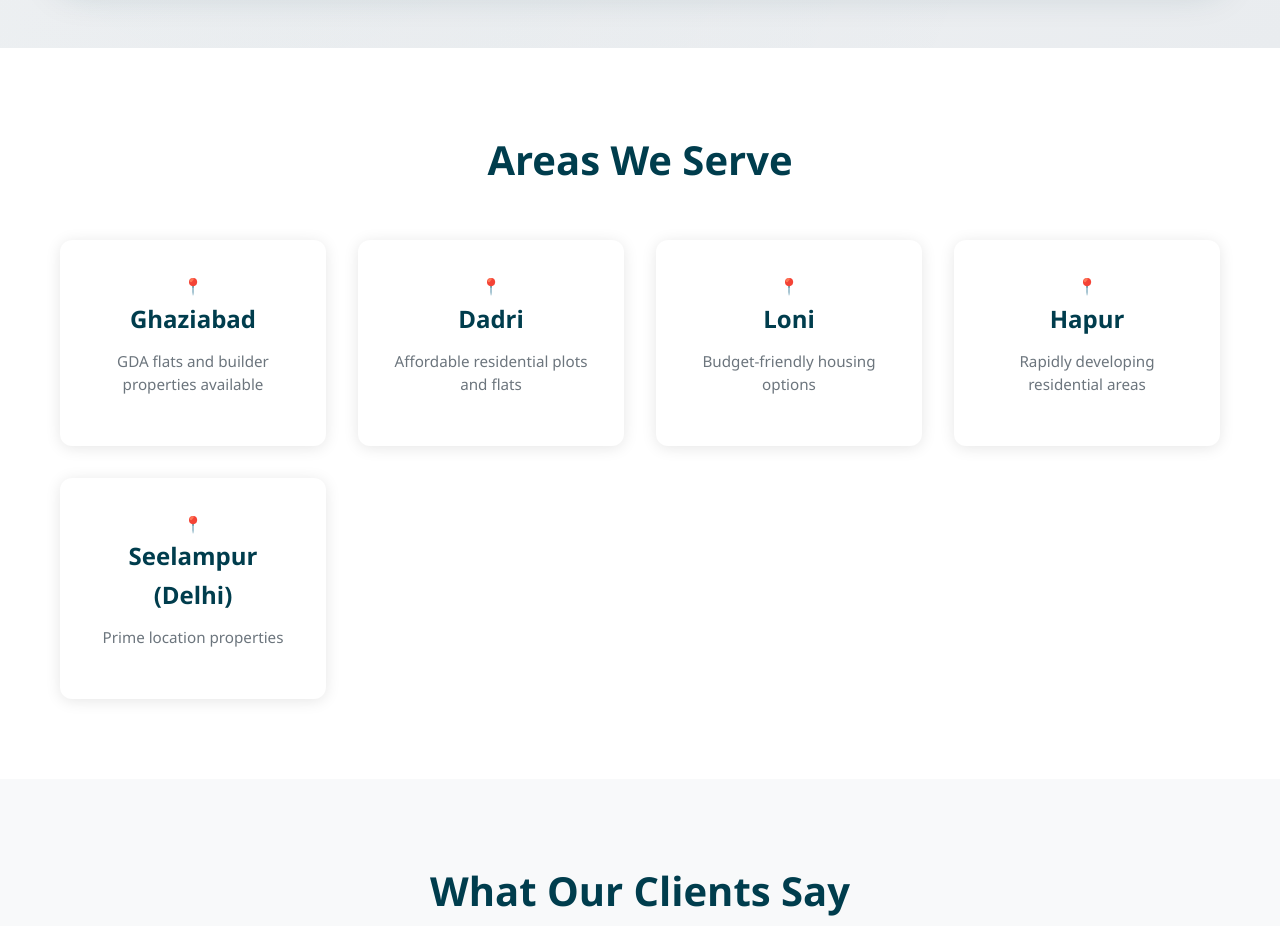
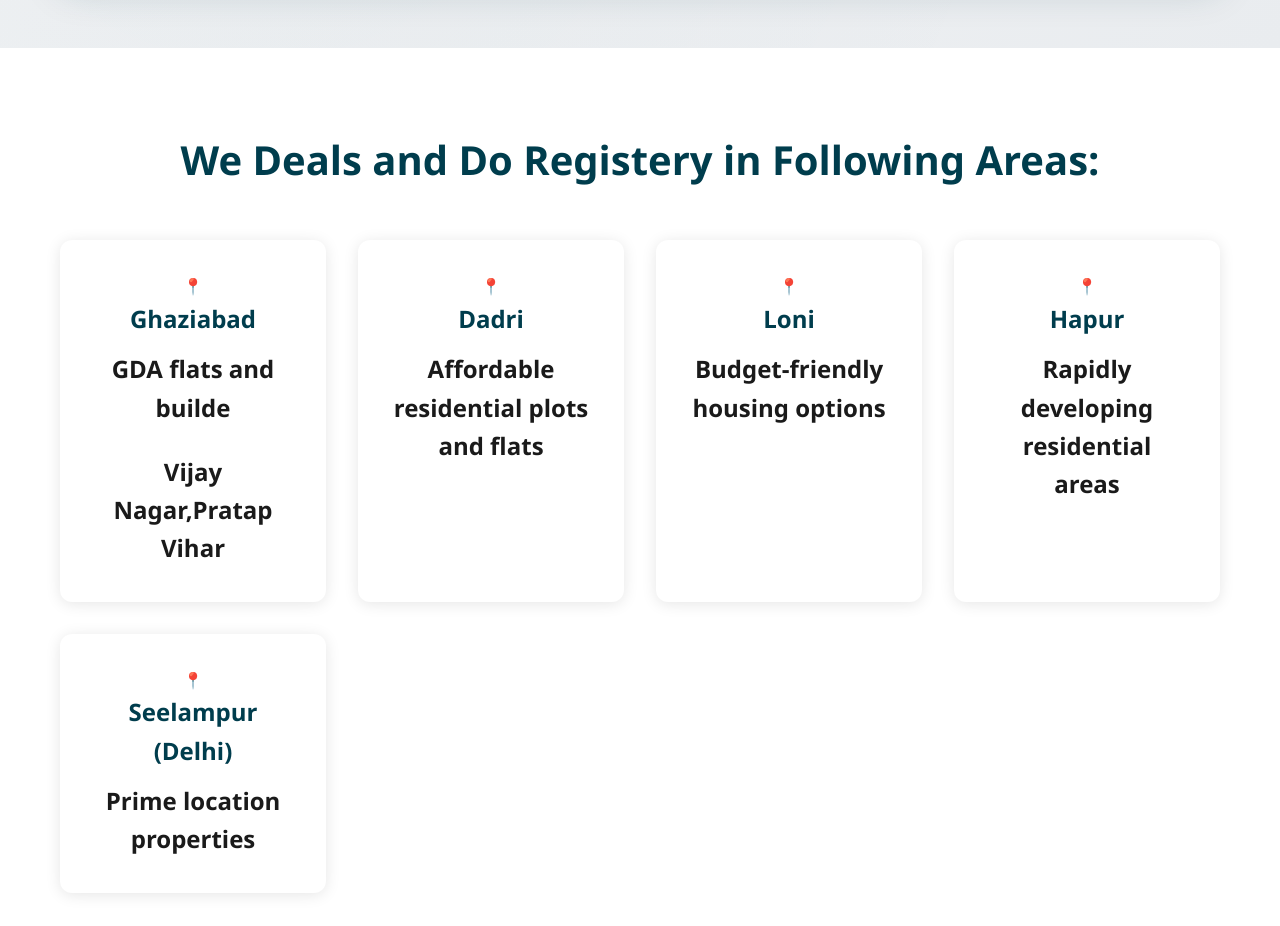
Before and after one commit to codewithakash-09/real-estate, a website: page frontend/index.html in a window 1280 px wide. Shown: the part 4260-5186 px from the top of the page. Drawn offline with nearby package versions, Linux system fonts and the light colour scheme; no server answers.

Commit message:
Update location section titles and descriptions

```diff
--- a/frontend/index.html
+++ b/frontend/index.html
@@ -232,37 +232,38 @@
 
 <section class="locations" id="locations">
         <div class="container">
-            <h2 class="section-title">Areas We Serve</h2>
+            <h2 class="section-title">We Deals and Do Registery in Following Areas:</h2>
             <div class="location-grid">
 
                 <div class="location-card">
                     <span class="location-icon">📍</span>
                     <h3>Ghaziabad</h3>
-                    <p>GDA flats and builder properties available</p>
+                    <h2>GDA flats and builde</h2><br>
+                    <h1>Vijay Nagar,Pratap Vihar</h1>
                 </div>
 
                 <div class="location-card">
                     <span class="location-icon">📍</span>
                     <h3>Dadri</h3>
-                    <p>Affordable residential plots and flats</p>
+                    <h2>Affordable residential plots and flats</h2>
                 </div>
 
                 <div class="location-card">
                     <span class="location-icon">📍</span>
                     <h3>Loni</h3>
-                    <p>Budget-friendly housing options</p>
+                    <h2>Budget-friendly housing options</h2>
                 </div>
 
                 <div class="location-card">
                     <span class="location-icon">📍</span>
                     <h3>Hapur</h3>
-                    <p>Rapidly developing residential areas</p>
+                    <h2>Rapidly developing residential areas</h2>
                 </div>
 
                 <div class="location-card">
                     <span class="location-icon">📍</span>
                     <h3>Seelampur (Delhi)</h3>
-                    <p>Prime location properties</p>
+                    <h2>Prime location properties</h2>
                 </div>
 
             </div>
```
